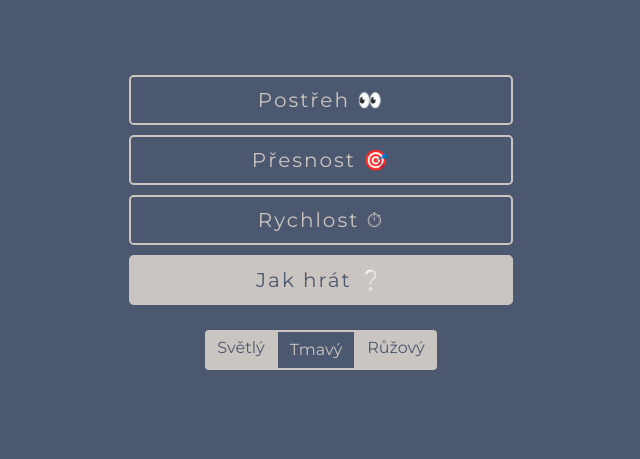
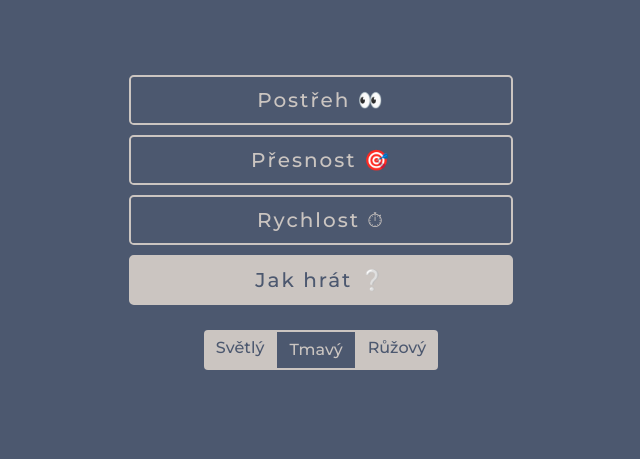
Before and after one commit to TeVr42/tapapp-js-python, a Flask app: page / in a window 1280 px wide. Shown: the part 166-625 px from the top of the page, without its empty margins (319-959 px from the left). Run offline with Flask 2, Linux system fonts and the light colour scheme.

Commit message:
Font bold

```diff
--- a/templates/header.html
+++ b/templates/header.html
@@ -7,7 +7,7 @@
 	<title>{{ title }} | TapApp</title>
 
 	<link rel="preconnect" href="https://fonts.gstatic.com">
-	<link href="https://fonts.googleapis.com/css2?family=Montserrat&family=Raleway&display=swap" rel="stylesheet">
+	<link href="https://fonts.googleapis.com/css2?family=Montserrat:wght@500&family=Raleway&display=swap" rel="stylesheet">
 
 	<link href="https://cdn.jsdelivr.net/npm/bootstrap@5.0.0-beta3/dist/css/bootstrap.min.css" rel="stylesheet" integrity="sha384-eOJMYsd53ii+scO/bJGFsiCZc+5NDVN2yr8+0RDqr0Ql0h+rP48ckxlpbzKgwra6"
 	 crossorigin="anonymous">
```
